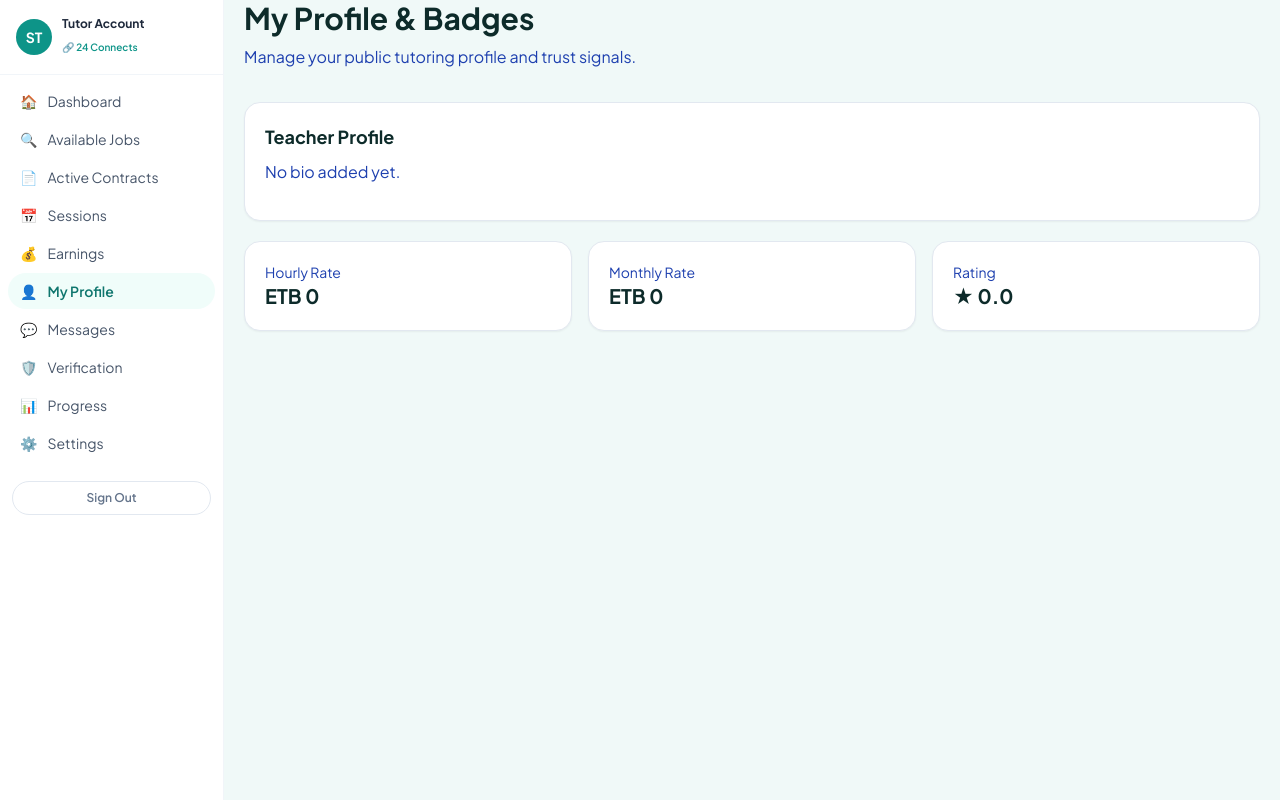
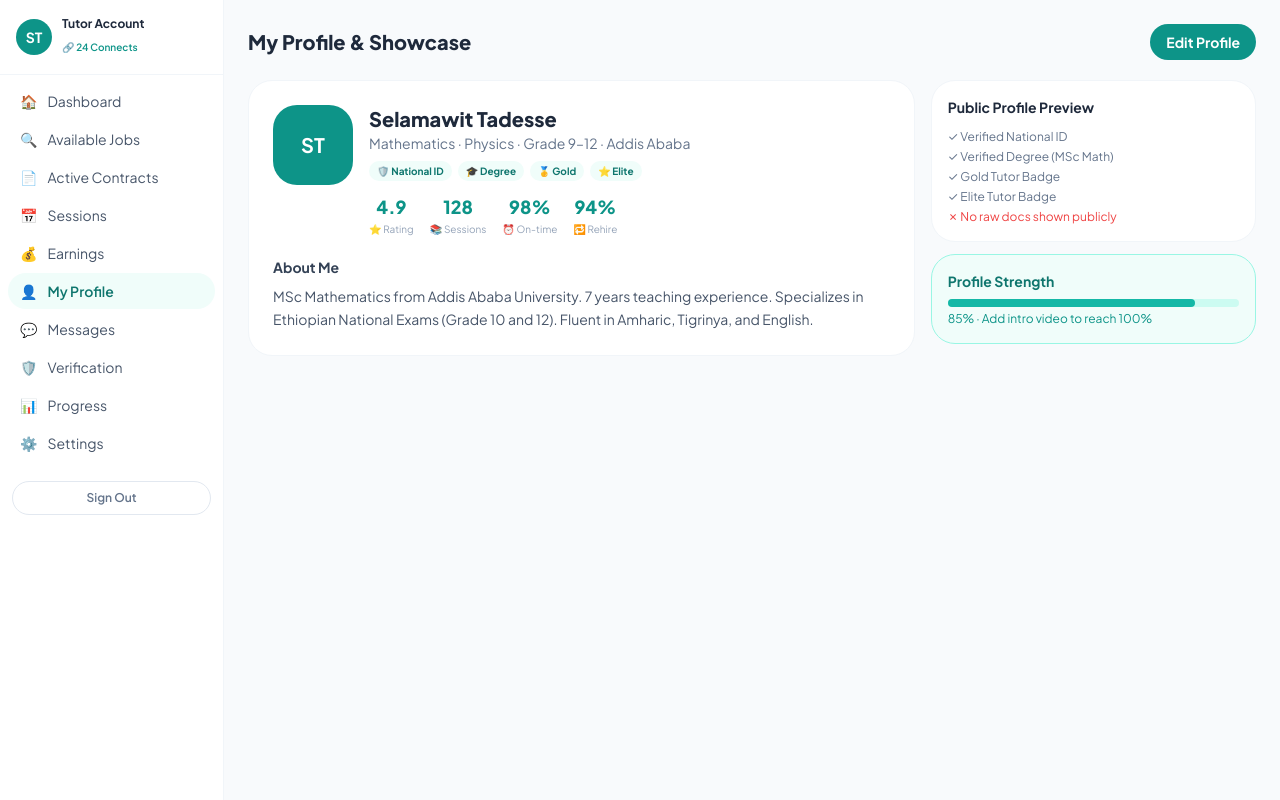
Before and after one commit to Zeordi/tutor-be-betea, a Next.js app in the folder apps/web/: page /teacher/profile in a window 1280 px wide. Built offline with nearby package versions, Linux system fonts and the light colour scheme; no server answers; sample sign-in values are in the browser's storage.

Commit message:
Update page.tsx

```diff
--- a/apps/web/app/teacher/profile/page.tsx
+++ b/apps/web/app/teacher/profile/page.tsx
@@ -1,78 +1,74 @@
-"use client";
-
-import { useEffect, useState } from "react";
-import { apiFetch, getToken } from "@/lib/api";
-
 export default function TeacherProfilePage() {
-  const [profile, setProfile] = useState<any>(null);
-  const [loading, setLoading] = useState(true);
-
-  useEffect(() => {
-    const load = async () => {
-      try {
-        const token = localStorage.getItem("token");
-        const res = await fetch(`${process.env.NEXT_PUBLIC_API_URL}/teachers/me`, {
-          headers: { Authorization: `Bearer ${token}` },
-        });
-        const data = await res.json();
-        setProfile(data);
-      } catch {
-        setProfile(null);
-      } finally {
-        setLoading(false);
-      }
-    };
-    load();
-  }, []);
-
-  if (loading) {
-    return (
-      <main className="min-h-screen flex items-center justify-center">
-        <p className="text-[var(--secondary)]">Loading profile...</p>
-      </main>
-    );
-  }
-
   return (
-    <main className="min-h-screen bg-[var(--background)]">
-      <section className="container py-10 max-w-3xl">
-        <h1 className="text-3xl font-bold mb-2">My Profile & Badges</h1>
-        <p className="text-[var(--secondary)] mb-8">
-          Manage your public tutoring profile and trust signals.
-        </p>
-
-        <div className="card mb-5">
-          <h3 className="font-bold text-lg mb-2">
-            {profile?.fullName || "Teacher Profile"}
-          </h3>
-          <p className="text-[var(--secondary)] mb-4">
-            {profile?.bio || "No bio added yet."}
-          </p>
-
-          <div className="flex flex-wrap gap-2">
-            {profile?.isIdVerified && <span className="badge">🛡️ ID Verified</span>}
-            {profile?.isEduVerified && <span className="badge">🎓 Degree Verified</span>}
-            {profile?.badgeTier && <span className="badge">🏆 {profile.badgeTier}</span>}
+    <div className="space-y-5 p-6">
+      <div className="flex items-center justify-between">
+        <h2 className="text-xl font-extrabold text-slate-800 dark:text-white">My Profile & Showcase</h2>
+        <button className="rounded-xl bg-teal-600 px-4 py-2 text-sm font-bold text-white">Edit Profile</button>
+      </div>
+      <div className="grid gap-4 md:grid-cols-3">
+        <div className="rounded-2xl border border-slate-100 bg-white p-6 dark:border-slate-800 dark:bg-[#112240] md:col-span-2">
+          <div className="mb-5 flex items-start gap-4">
+            <div className="flex h-20 w-20 items-center justify-center rounded-2xl bg-teal-600 text-xl font-bold text-white">
+              ST
+            </div>
+            <div className="flex-1">
+              <p className="text-xl font-extrabold text-slate-800 dark:text-white">Selamawit Tadesse</p>
+              <p className="mb-2 text-sm text-slate-500">
+                Mathematics · Physics · Grade 9–12 · Addis Ababa
+              </p>
+              <div className="mb-3 flex flex-wrap gap-1.5">
+                {["🛡️ National ID", "🎓 Degree", "🥇 Gold", "⭐ Elite"].map((b) => (
+                  <span
+                    key={b}
+                    className="rounded-full bg-teal-50 px-2 py-0.5 text-[10px] font-bold text-teal-700 dark:bg-teal-900/30 dark:text-teal-300"
+                  >
+                    {b}
+                  </span>
+                ))}
+              </div>
+              <div className="flex gap-4">
+                {[
+                  ["4.9", "⭐ Rating"],
+                  ["128", "📚 Sessions"],
+                  ["98%", "⏰ On-time"],
+                  ["94%", "🔁 Rehire"],
+                ].map(([v, l]) => (
+                  <div key={l} className="text-center">
+                    <p className="text-lg font-extrabold text-teal-600">{v}</p>
+                    <p className="text-[10px] text-slate-400">{l}</p>
+                  </div>
+                ))}
+              </div>
+            </div>
+          </div>
+          <div>
+            <p className="mb-2 text-sm font-bold text-slate-700 dark:text-slate-300">About Me</p>
+            <p className="text-sm leading-relaxed text-slate-600 dark:text-slate-400">
+              MSc Mathematics from Addis Ababa University. 7 years teaching experience. Specializes
+              in Ethiopian National Exams (Grade 10 and 12). Fluent in Amharic, Tigrinya, and English.
+            </p>
           </div>
         </div>
-
-        <div className="grid md:grid-cols-3 gap-4">
-          <div className="card">
-            <div className="text-sm text-[var(--secondary)]">Hourly Rate</div>
-            <div className="text-xl font-bold">ETB {profile?.hourlyRate || 0}</div>
-          </div>
-          <div className="card">
-            <div className="text-sm text-[var(--secondary)]">Monthly Rate</div>
-            <div className="text-xl font-bold">ETB {profile?.monthlyRate || 0}</div>
-          </div>
-          <div className="card">
-            <div className="text-sm text-[var(--secondary)]">Rating</div>
-            <div className="text-xl font-bold">
-              ★ {Number(profile?.rating || 0).toFixed(1)}
+        <div className="space-y-3">
+          <div className="rounded-2xl border border-slate-100 bg-white p-4 dark:border-slate-800 dark:bg-[#112240]">
+            <p className="mb-3 text-sm font-bold text-slate-800 dark:text-white">Public Profile Preview</p>
+            <div className="space-y-1 text-xs text-slate-500">
+              <p>✓ Verified National ID</p>
+              <p>✓ Verified Degree (MSc Math)</p>
+              <p>✓ Gold Tutor Badge</p>
+              <p>✓ Elite Tutor Badge</p>
+              <p className="text-red-500">✗ No raw docs shown publicly</p>
             </div>
           </div>
+          <div className="rounded-2xl border border-teal-200 bg-teal-50 p-4 dark:border-teal-800 dark:bg-teal-900/20">
+            <p className="mb-2 text-sm font-bold text-teal-700 dark:text-teal-300">Profile Strength</p>
+            <div className="mb-1 h-2 rounded-full bg-teal-100 dark:bg-teal-900">
+              <div className="h-full w-[85%] rounded-full bg-teal-500" />
+            </div>
+            <p className="text-xs text-teal-600">85% · Add intro video to reach 100%</p>
+          </div>
         </div>
-      </section>
-    </main>
+      </div>
+    </div>
   );
 }
```
